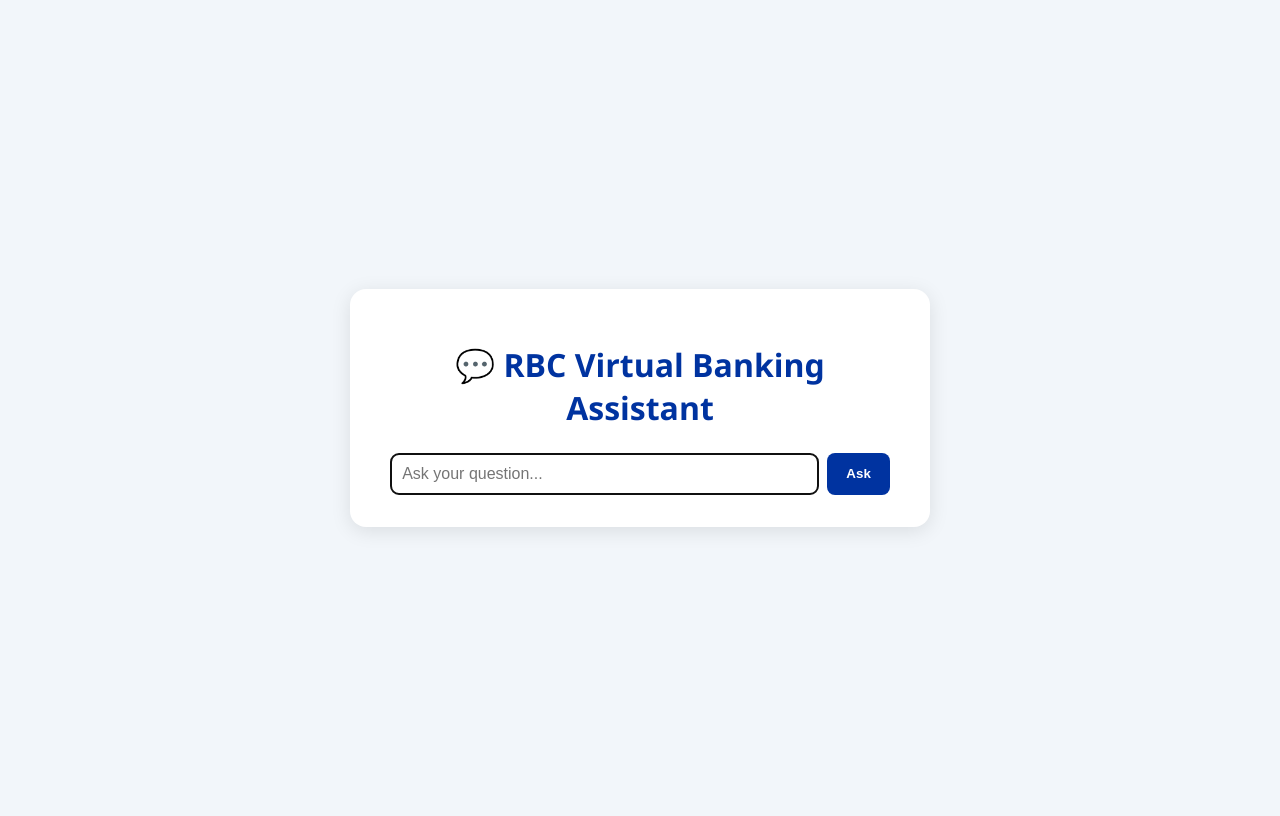
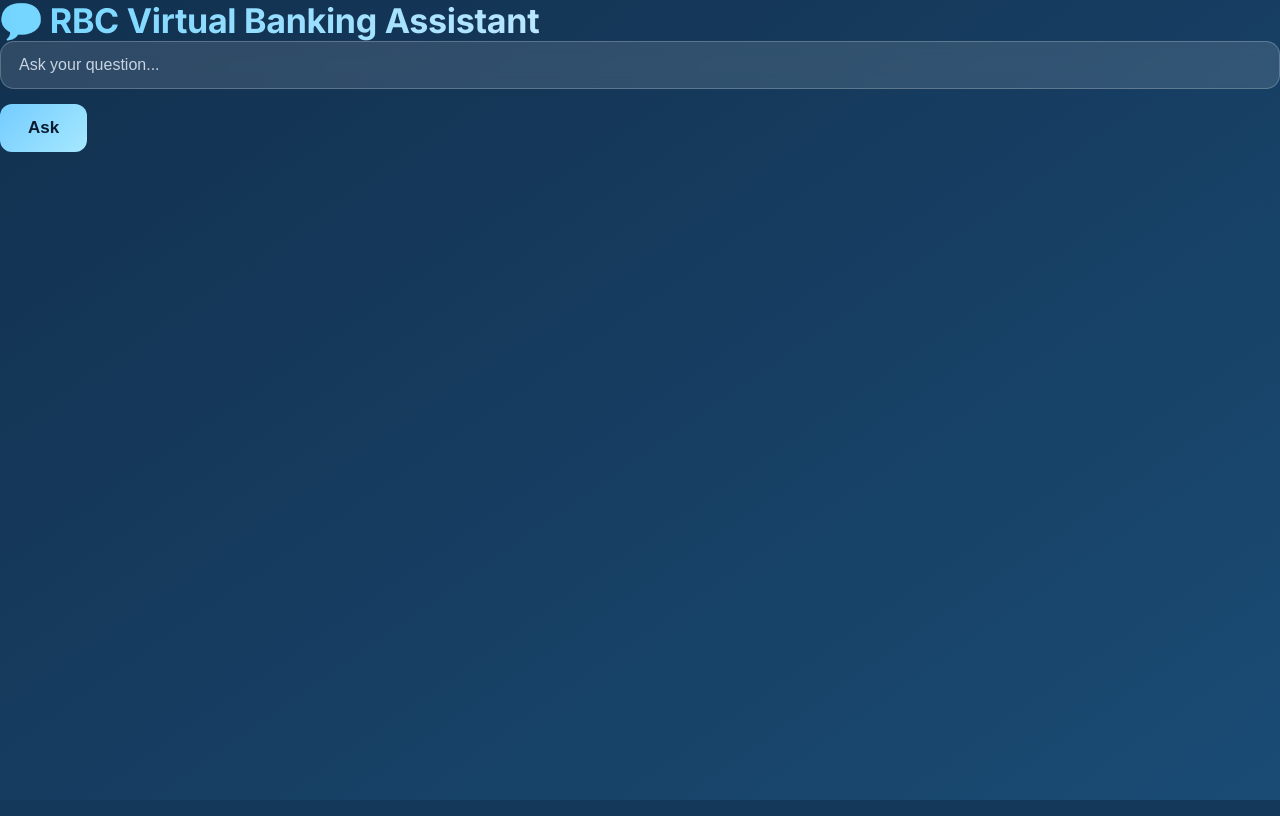
Before and after one commit to JDede1/rag-project, a FastAPI app: template src/frontend/templates/index.html in a window 1280 px wide. Run offline with FastAPI, Linux system fonts and the light colour scheme; the template is opened without the code that fills it, so the values that code supplies are empty; parts of the project's set-up code (start-up, migrations or seed data) failed here and were passed over.

Commit message:
Update style.css

```diff
--- a/src/frontend/static/style.css
+++ b/src/frontend/static/style.css
@@ -1,65 +1,214 @@
-body {
-  font-family: "Segoe UI", Roboto, sans-serif;
-  background: #f2f6fa;
-  display: flex;
-  justify-content: center;
-  align-items: center;
-  height: 100vh;
+/* ============================================================
+   GLOBAL FINTECH STYLING
+   ============================================================ */
+
+@import url('https://fonts.googleapis.com/css2?family=Inter:wght@300;400;500;600;700&display=swap');
+
+* {
+    margin: 0;
+    padding: 0;
+    box-sizing: border-box;
 }
 
-.chat-container {
-  background: white;
-  padding: 2rem 2.5rem;
-  border-radius: 1rem;
-  box-shadow: 0 4px 20px rgba(0,0,0,0.1);
-  width: 500px;
-  text-align: center;
+html, body {
+    font-family: "Inter", "Segoe UI", sans-serif;
+    color: #e6eef7;
+    background: linear-gradient(145deg, #0a192f, #0f2944, #15395b, #1a4c75);
+    background-size: 200% 200%;
+    animation: bgMove 16s ease infinite;
+    min-height: 100vh;
+}
+
+/* Slow gradient animation */
+@keyframes bgMove {
+    0% { background-position: left top; }
+    50% { background-position: right bottom; }
+    100% { background-position: left top; }
+}
+
+
+/* ============================================================
+   GLASS CARD (Reusable Container)
+   ============================================================ */
+
+.glass-card {
+    width: 92%;
+    max-width: 780px;
+    padding: 40px;
+    margin: 40px auto;
+    border-radius: 24px;
+    background: rgba(255, 255, 255, 0.08);
+    backdrop-filter: blur(20px);
+    -webkit-backdrop-filter: blur(20px);
+    border: 1px solid rgba(255, 255, 255, 0.14);
+    box-shadow: 0 8px 35px rgba(0, 0, 0, 0.35);
+}
+
+
+/* ============================================================
+   HEADINGS
+   ============================================================ */
+
+h1, h2, h3 {
+    font-weight: 700;
+    letter-spacing: -0.3px;
 }
 
 h1 {
-  color: #0033a0;
-  margin-bottom: 1.5rem;
+    font-size: 34px;
+    background: linear-gradient(90deg, #72d5ff, #c6eaff, #ffffff);
+    -webkit-background-clip: text;
+    -webkit-text-fill-color: transparent;
 }
 
-form {
-  display: flex;
-  justify-content: space-between;
-  gap: 0.5rem;
+h2 {
+    font-size: 26px;
+    margin-bottom: 10px;
 }
 
-input[type="text"] {
-  flex: 1;
-  padding: 0.7rem;
-  border: 1px solid #ccc;
-  border-radius: 0.5rem;
-  font-size: 1rem;
+h3 {
+    font-size: 22px;
+    margin-bottom: 10px;
+}
+
+
+/* ============================================================
+   PARAGRAPHS & TEXT
+   ============================================================ */
+
+p {
+    font-size: 18px;
+    opacity: 0.85;
+    line-height: 1.6;
+    margin-bottom: 18px;
+}
+
+.subtitle {
+    font-size: 20px;
+    opacity: 0.9;
+    margin-bottom: 20px;
+}
+
+
+/* ============================================================
+   BUTTONS
+   ============================================================ */
+
+.cta-btn, .primary-btn {
+    display: inline-block;
+    padding: 15px 32px;
+    border-radius: 50px;
+    font-size: 18px;
+    font-weight: 600;
+    text-decoration: none;
+    color: #0a1a2f;
+    background: linear-gradient(135deg, #a8ebff, #6cc9ff);
+    box-shadow: 0 4px 15px rgba(0, 140, 255, 0.4);
+    transition: 0.2s ease;
+}
+
+.cta-btn:hover, .primary-btn:hover {
+    transform: translateY(-3px);
+    box-shadow: 0 6px 20px rgba(0, 140, 255, 0.55);
+}
+
+
+/* ============================================================
+   FORMS
+   ============================================================ */
+
+input[type="text"], input[type="search"], textarea {
+    width: 100%;
+    padding: 14px 18px;
+    margin-bottom: 15px;
+    border-radius: 14px;
+    border: 1px solid rgba(255, 255, 255, 0.22);
+    background: rgba(255, 255, 255, 0.12);
+    color: #e6eef7;
+    font-size: 16px;
+    outline: none;
+    backdrop-filter: blur(8px);
+}
+
+input::placeholder, textarea::placeholder {
+    color: #c8d4e2;
 }
 
 button {
-  background-color: #0033a0;
-  color: white;
-  border: none;
-  padding: 0.7rem 1.2rem;
-  border-radius: 0.5rem;
-  cursor: pointer;
-  font-weight: bold;
+    background: linear-gradient(135deg, #73ccff, #a6e8ff);
+    color: #0a1a2f;
+    padding: 14px 28px;
+    font-size: 17px;
+    border-radius: 12px;
+    border: none;
+    cursor: pointer;
+    font-weight: 600;
+    transition: 0.2s ease;
 }
 
 button:hover {
-  background-color: #0055cc;
+    transform: translateY(-2px);
+    box-shadow: 0 4px 15px rgba(0, 140, 255, 0.45);
 }
 
-.loading {
-  color: #ff9900;
-  margin-top: 1rem;
-  font-style: italic;
+
+/* ============================================================
+   RESPONSE BOX
+   ============================================================ */
+
+.response-box {
+    margin-top: 25px;
+    padding: 20px;
+    border-radius: 16px;
+    background: rgba(255, 255, 255, 0.14);
+    backdrop-filter: blur(14px);
+    border: 1px solid rgba(255, 255, 255, 0.20);
+    color: #eaf3fc;
 }
 
-.response-box {
-  background-color: #e9f0ff;
-  border-left: 4px solid #0033a0;
-  padding: 1rem;
-  margin-top: 1rem;
-  border-radius: 0.5rem;
-  text-align: left;
+
+/* ============================================================
+   FOOTER
+   ============================================================ */
+
+.footer {
+    font-size: 14px;
+    color: #cfd9e6;
+    opacity: 0.6;
+    text-align: center;
+    margin-top: 30px;
 }
+
+
+/* ============================================================
+   UTILITY CLASSES
+   ============================================================ */
+
+.center {
+    text-align: center;
+}
+
+.mt-2 { margin-top: 12px; }
+.mt-3 { margin-top: 18px; }
+.mt-4 { margin-top: 24px; }
+
+.mb-2 { margin-bottom: 12px; }
+.mb-3 { margin-bottom: 18px; }
+.mb-4 { margin-bottom: 24px; }
+
+
+/* ============================================================
+   LOADING ANIMATION (For future use)
+   ============================================================ */
+
+.loading-dots::after {
+    content: " ...";
+    animation: dots 1.2s steps(4, end) infinite;
+}
+
+@keyframes dots {
+    0%, 20% { content: ""; }
+    40% { content: "."; }
+    60% { content: ".."; }
+    80%, 100% { content: "..."; }
+}
```
